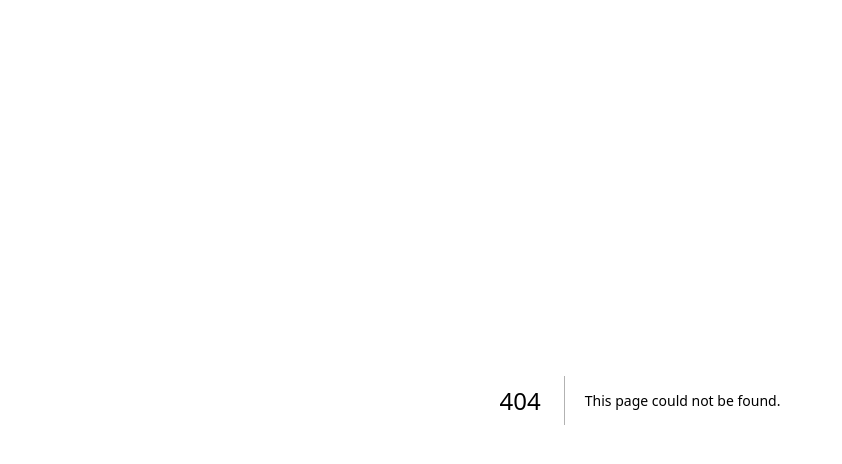
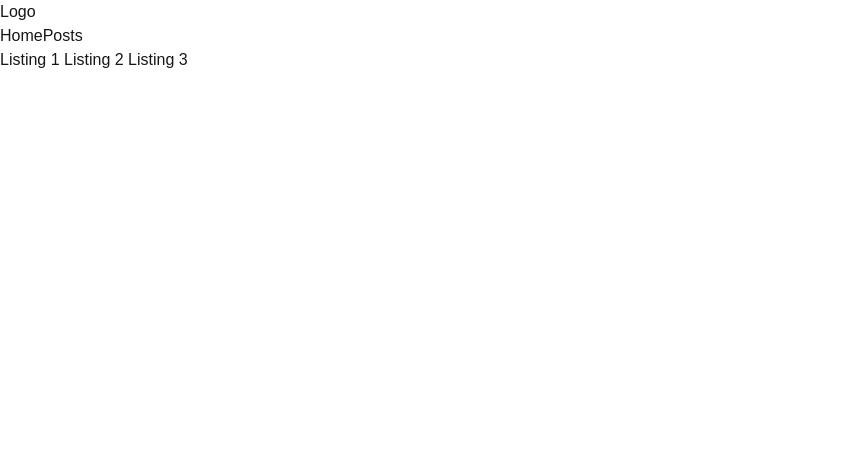
Before and after one commit to mjbagaoisan/BruinMarketplace, a Next.js app: page /profile in a window 1280 px wide. Before the commit this address had no page. Shown: the top 464 px of the page, without its empty margins (0-842 px from the left). Built offline with nearby package versions, Linux system fonts and the light colour scheme.

Commit message:
Added profile page routing and header component

```diff
--- a/src/app/(root)/page.tsx
+++ b/src/app/(root)/page.tsx
@@ -22,7 +22,7 @@ export default function Home() {
             .
           </li>
           <li className="tracking-[-.01em]">
-            Save and see your changes instantly!!!!
+            Save and see your changes instantly.
           </li>
         </ol>
 
--- a/src/app/layout.tsx
+++ b/src/app/layout.tsx
@@ -2,6 +2,7 @@ import type { Metadata } from "next";
 import { Geist, Geist_Mono } from "next/font/google";
 import "./globals.css";
 import SessionProvider from "@/components/SessionProvider";
+import Header from '@/components/Header.tsx'
 
 const geistSans = Geist({
   variable: "--font-geist-sans",
@@ -28,6 +29,7 @@ export default function RootLayout({
       <body
         className={`${geistSans.variable} ${geistMono.variable} antialiased`}
       >
+        <Header />
         <SessionProvider>{children}</SessionProvider>
       </body>
     </html>
--- /dev/null
+++ b/src/app/profile/page.tsx
@@ -0,0 +1,11 @@
+import React from 'react'
+
+export default function Page() {
+    return(
+        <ul>
+            Listing 1
+            Listing 2
+            Listing 3
+        </ul>
+    )
+}
--- a/src/components/Header.tsx
+++ b/src/components/Header.tsx
@@ -0,0 +1,13 @@
+import Link from "next/link"
+
+export default function Header() {
+    return(
+        <div>
+            <div>Logo</div>
+            <ul>
+                <Link href="/">Home</Link>
+                <Link href="/profile">Posts</Link>
+            </ul>
+        </div>
+    )
+}
```
